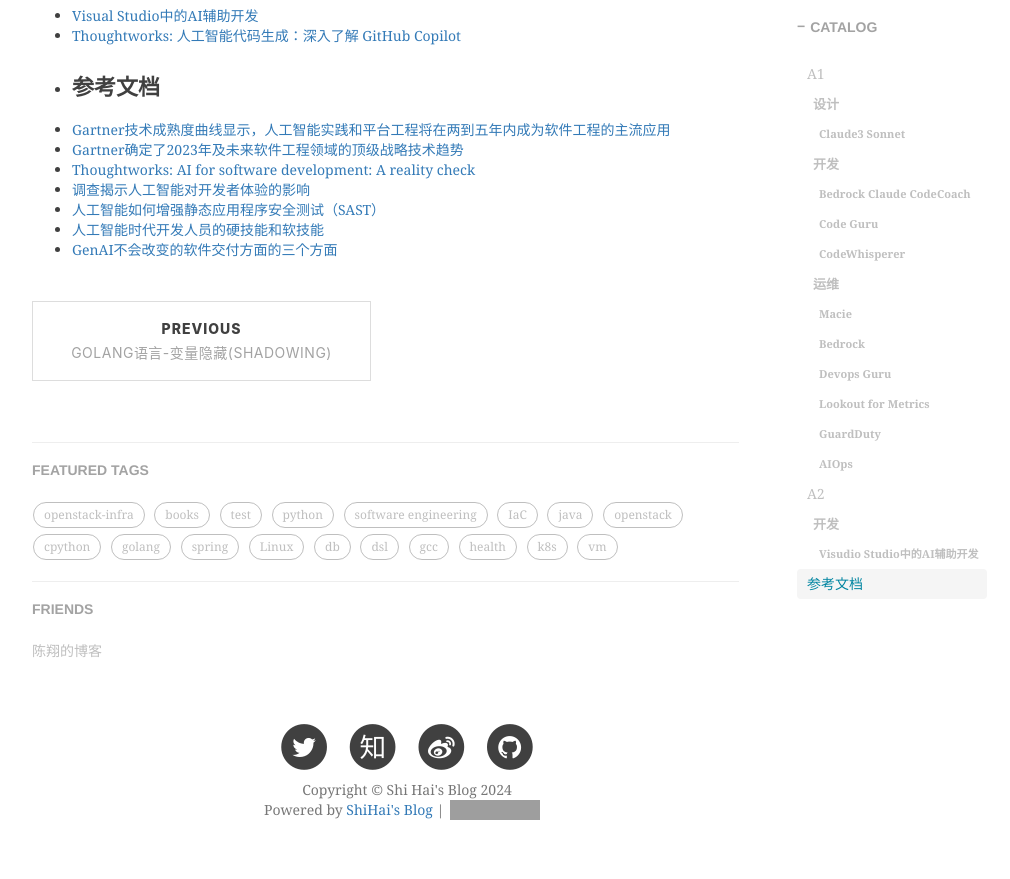
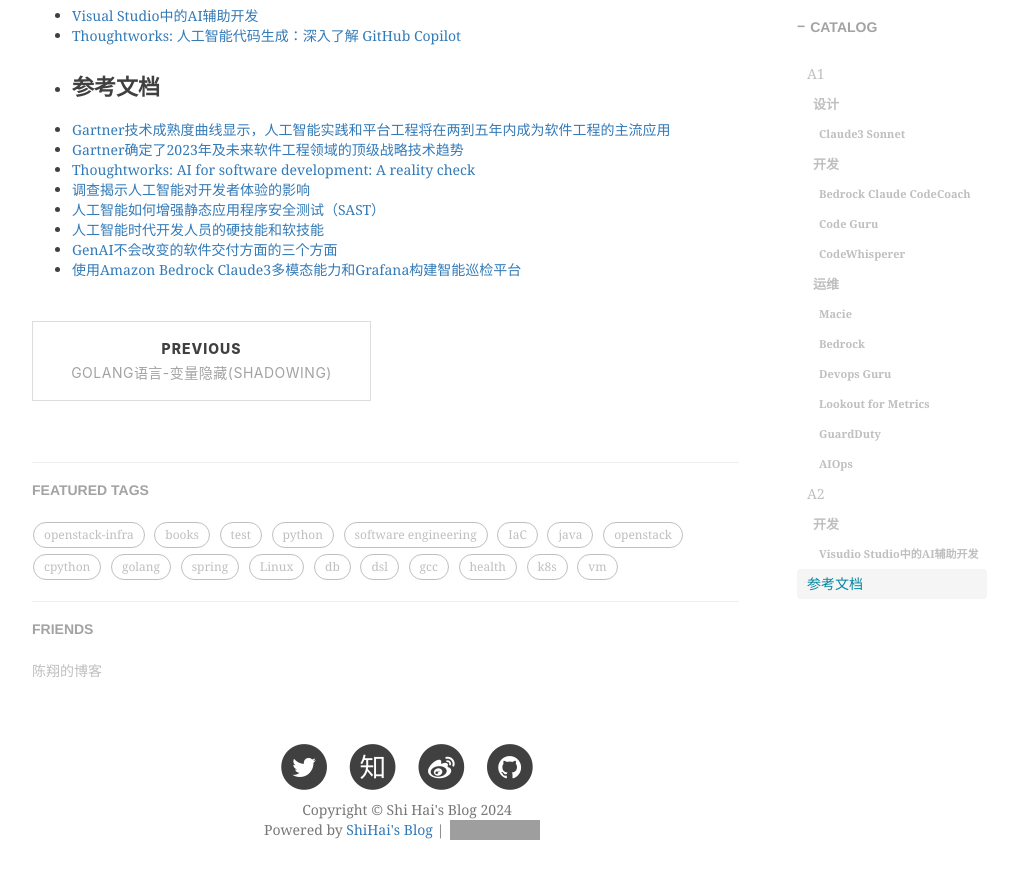
Before and after one commit to shihai1991/shihai1991.github.io, a Jekyll site: the page built from _posts/2024-07-01-A2研发团队使用AI情况调研分析.md, in a window 1280 px wide and 900 px high, scrolled down 3050 px. Shown: the top 879 px of the window, without its empty margins (233-1243 px from the left). Built offline with Jekyll 4.4.1, drawn with Linux system fonts in a browser that asks for light colours; nearby versions of some CDN libraries; comment, search, counter and statistics services are not loaded; grey boxes are pictures that could not be loaded.

Commit message:
Update 2024-07-01-A2研发团队使用AI情况调研分析.md

```diff
--- a/_posts/2024-07-01-A2研发团队使用AI情况调研分析.md
+++ b/_posts/2024-07-01-A2研发团队使用AI情况调研分析.md
@@ -99,3 +99,4 @@
 - [人工智能如何增强静态应用程序安全测试（SAST）](https://github.blog/2024-05-09-how-ai-enhances-static-application-security-testing-sast/)
 - [人工智能时代开发人员的硬技能和软技能](https://github.blog/2024-03-07-hard-and-soft-skills-for-developers-coding-in-the-age-of-ai/)
 - [GenAI不会改变的软件交付方面的三个方面](https://www.thoughtworks.com/insights/blog/generative-ai/three-things-GenAI-will-not-change-about-software-delivery)
+- [使用Amazon Bedrock Claude3多模态能力和Grafana构建智能巡检平台](https://aws.amazon.com/cn/blogs/china/using-amazon-bedrock-claude3-multimodal-capabilities-and-grafana-to-build-an-intelligent-inspection-platform/)
```
